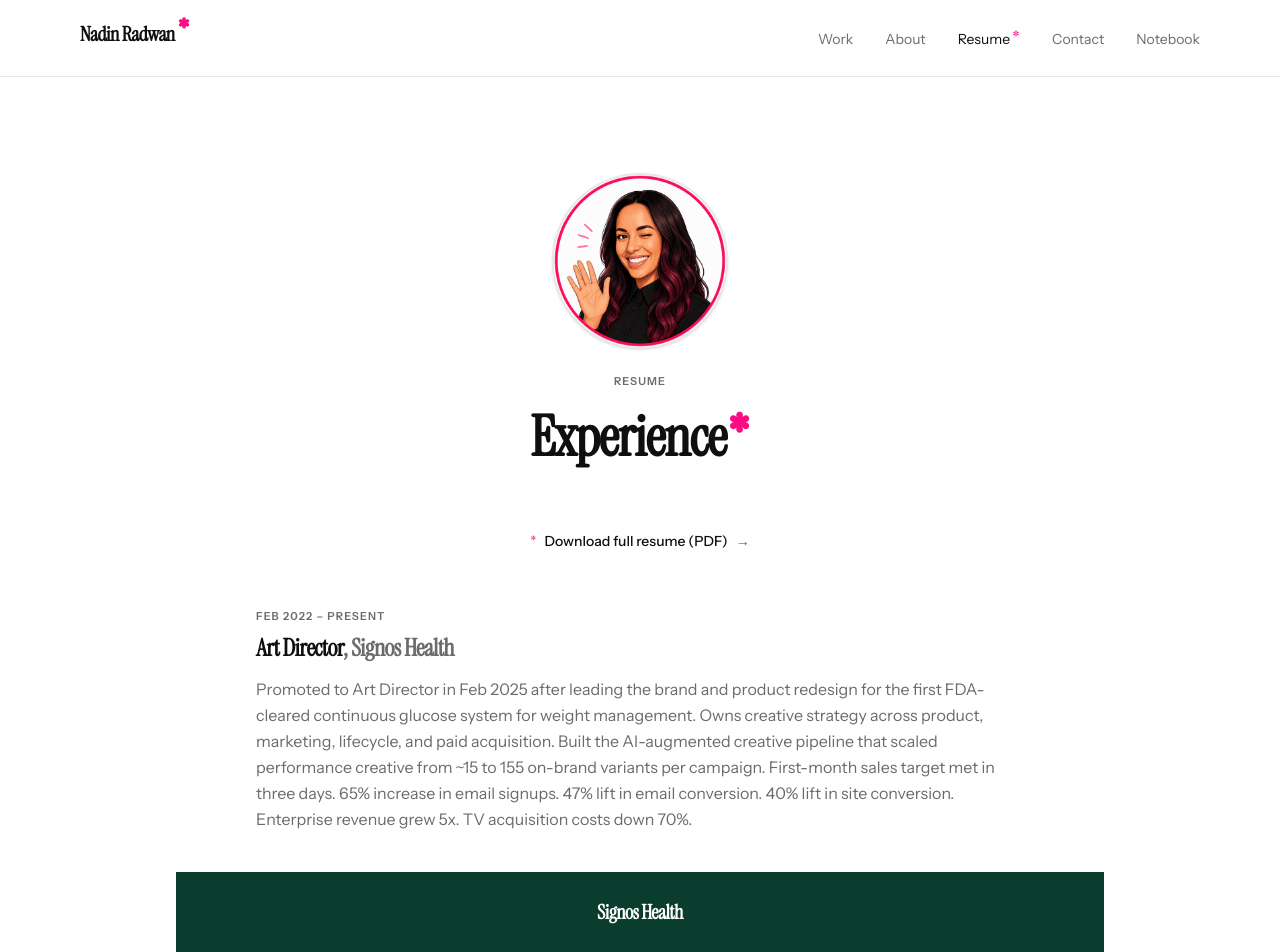
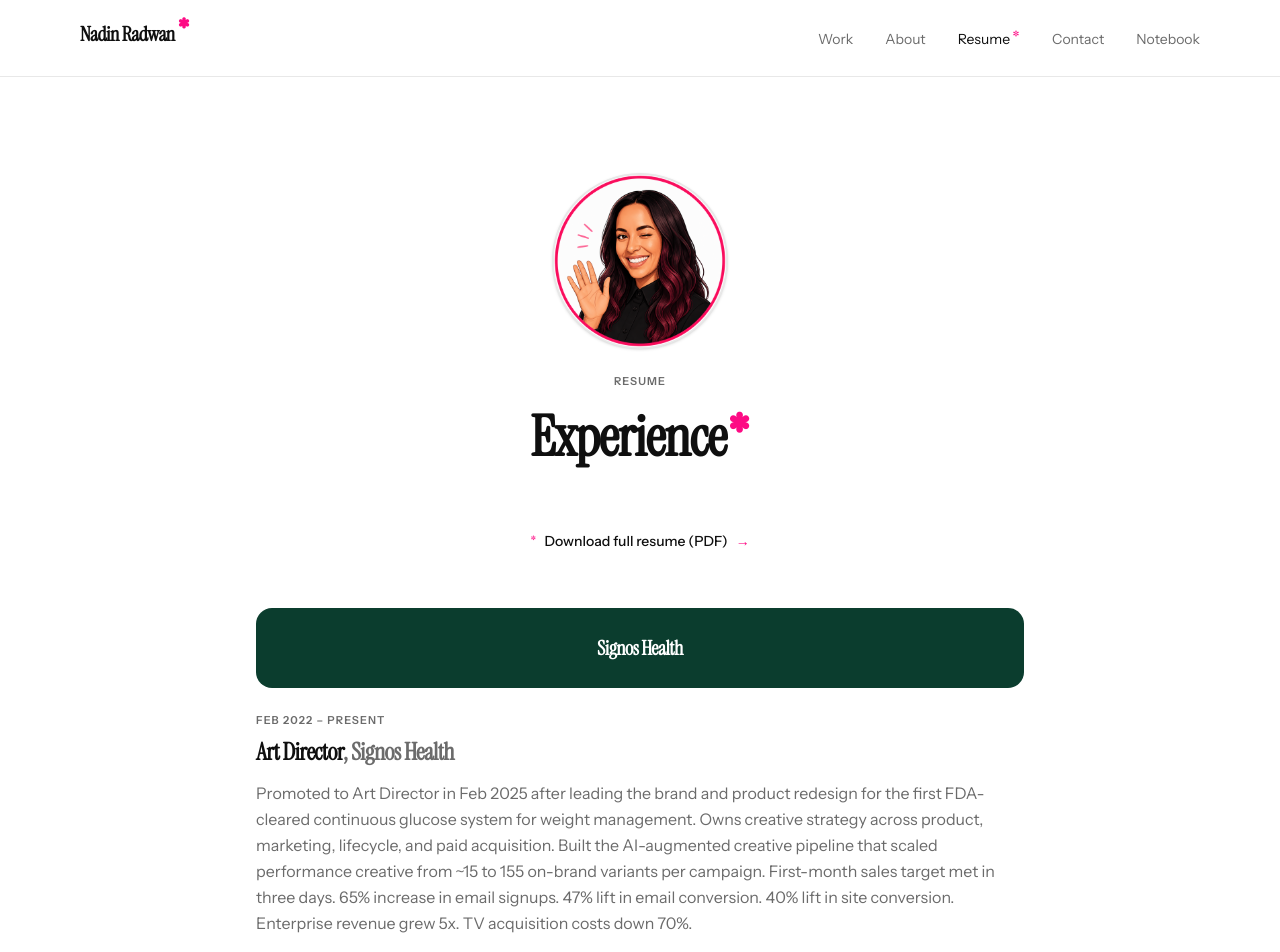
Before and after one commit to nadinradwan-code/nadin, a Next.js app: page /resume in a window 1280 px wide. Shown: the top 952 px of the page. Built offline with nearby package versions, Linux system fonts and the light colour scheme.

Commit message:
Place resume banners above each role and round their corners
Show the matching company banner before the job it belongs to, and use rounded edges instead of full-bleed strips.

Co-authored-by: nadinradwan-code <nadinradwan-code@users.noreply.github.com>

```diff
--- a/app/resume/page.tsx
+++ b/app/resume/page.tsx
@@ -46,12 +46,15 @@ export default function ResumePage() {
           </a>
         </div>
 
-        <div className="mt-14 space-y-0">
-          {experience.map((role, index) => (
+        <div className="mt-14 space-y-12">
+          {experience.map((role, index) => {
+            const banner = companyBanners[index];
+
+            return (
               <div key={`${role.company}-${role.title}`}>
-              {index > 0 ? (
-                <div className="my-10 -mx-[max(1.5rem,env(safe-area-inset-left))] sm:-mx-[max(3rem,env(safe-area-inset-left))] lg:-mx-[max(5rem,env(safe-area-inset-left))]">
-                  <CompanyBanner {...companyBanners[index - 1]} />
+                {banner ? (
+                  <div className="mb-6">
+                    <CompanyBanner {...banner} />
                   </div>
                 ) : null}
                 <article>
@@ -65,7 +68,8 @@ export default function ResumePage() {
                   </p>
                 </article>
               </div>
-          ))}
+            );
+          })}
         </div>
 
         <div className="mt-16 space-y-10 border-t border-[var(--border)] pt-12">
--- a/components/CompanyBanner.tsx
+++ b/components/CompanyBanner.tsx
@@ -17,7 +17,7 @@ export default function CompanyBanner({
 }: CompanyBannerData) {
   return (
     <div
-      className="relative flex h-16 w-full items-center justify-center overflow-hidden sm:h-20"
+      className="relative flex h-16 w-full items-center justify-center overflow-hidden rounded-2xl sm:h-20"
       style={{ backgroundColor }}
       role="img"
       aria-label={`${company} banner`}
```
Lines whose indentation alone changed are shown as unchanged.
